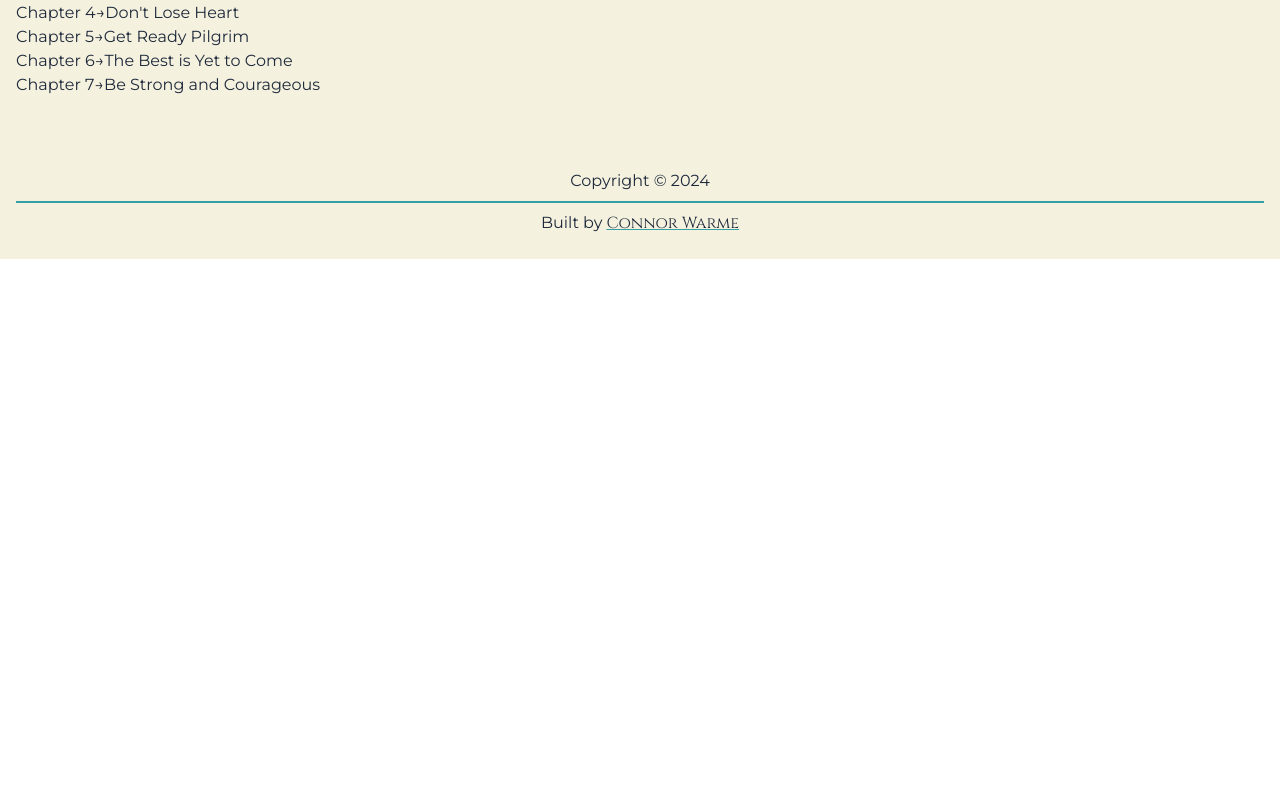
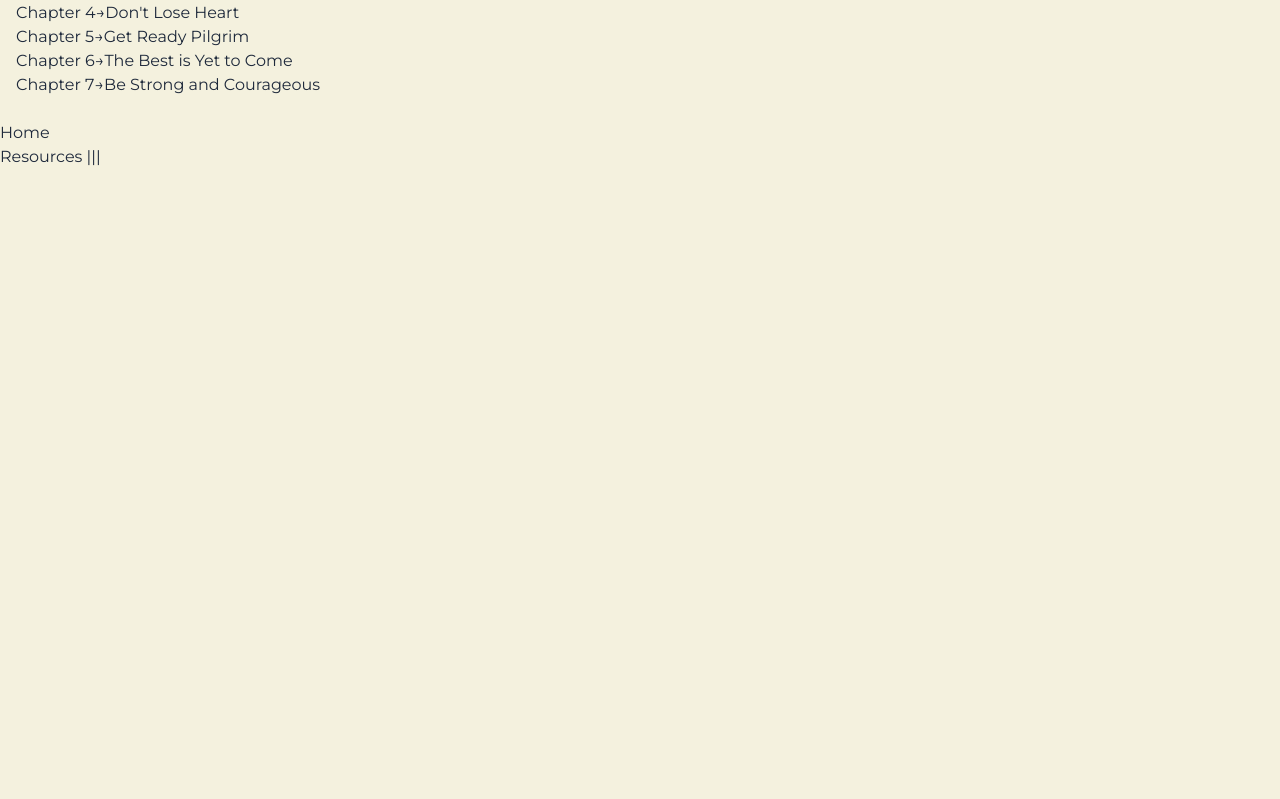
Before and after one commit to connorwarme/knowbeforeyougo, a React (Vite) app: page / in a window 1280 px wide. Shown: the part 741-1540 px from the top of the page. Before the commit the page ends 1000 px from the top, so only its background shows below. Built offline with nearby package versions, Linux system fonts and the light colour scheme.

Commit message:
Testing out Nav comp

```diff
--- a/src/App.jsx
+++ b/src/App.jsx
@@ -4,6 +4,7 @@ import Intro from "./components/Intro";
 import Accordion from "./components/Accordion";
 import MainText from "./components/MainText";
 import Footer from "./components/Footer";
+import Nav from "./components/Nav";
 
 function App() {
   return (
@@ -12,6 +13,9 @@ function App() {
       <Intro />
       <MainText />
       <Accordion />
+      <div className="h-dvh">
+        <Nav />
+      </div>
       <Footer />
     </div>
   );
```
